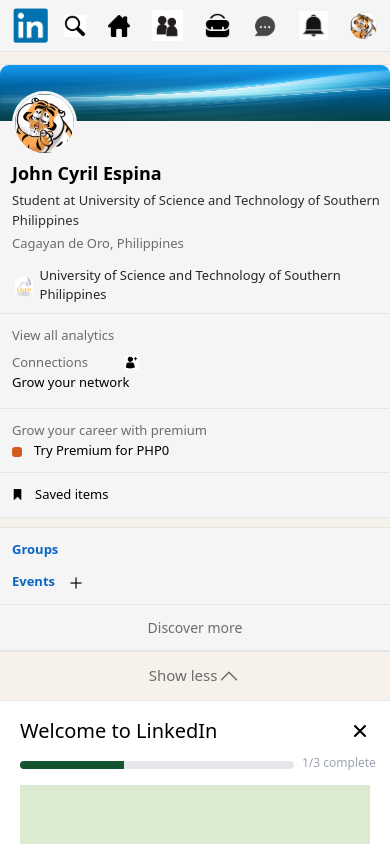
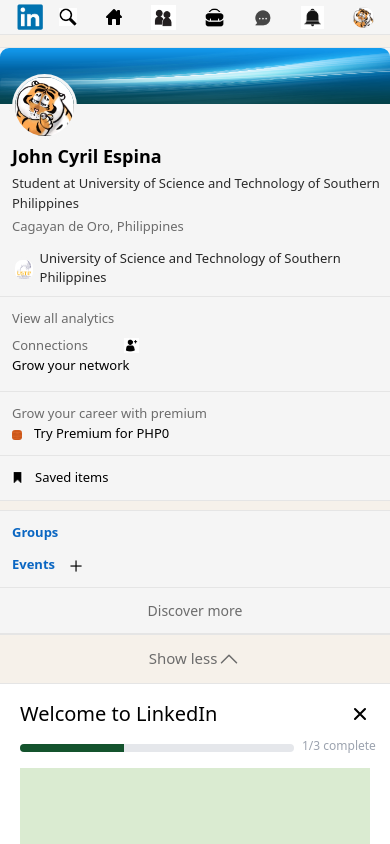
Before and after one commit to Sanchijamkar/LinkedIn-Frontend, a React (Vite) app: page / in a window 390 px wide. Shown: the top 844 px of the page. Built offline with nearby package versions, Linux system fonts and the light colour scheme.

Commit message:
Main Header Responsiveness

```diff
--- a/src/App.css
+++ b/src/App.css
@@ -20,63 +20,80 @@
 }
 
 .main-header-logo {
-    height: 35px;
-    width: 35px;
+    height: 26px;
+    width: 26px;
 }
 
 .main-header-search-icon {
-    height: 22px;
-    width: 22px;
+    height: 18px;
+    width: 18px;
 }
 
 .main-header-home-icon {
-    height: 22px;
-    width: 22px;
+    height: 16px;
+    width: 16px;
 }
 
 .main-header-myNetwork-icon {
-    height: 31px;
-    width: 31px;
-}
-
-.main-header-jobs-icon {
     height: 25px;
     width: 25px;
 }
 
+.main-header-jobs-icon {
+    height: 19px;
+    width: 19px;
+}
+
 .main-header-messaging-icon {
-    height: 25px;
-    width: 25px;
+    height: 19px;
+    width: 19px;
 }
 
 .main-header-notification-icon {
-    height: 29px;
-    width: 29px;
+    height: 23px;
+    width: 23px;
 }
 
 .main-header-profile-photo {
-    height: 27px;
-    width: 27px;
+    height: 21px;
+    width: 21px;
     border-radius: 50%;
 }
 
 .main-header-divider {
-    height: 52px;
+    height: 32px;
     width: 1px;
     background-color: var(--border-main-separator-color);
 }
 
 .main-header-right-part img {
-    width: 17px;
-    height: 17px;
+    width: 11px;
+    height: 11px;
     border-radius: 3px;
 }
 
 .main-header-right-part p {
-    font-size: 13px;
+    font-size: 11px;
     color: var(--text-grey-color);
 }
 
+/* .header-icon-text {
+    font-size: 13px;
+    color: var(--text-grey-color);
+} */
+
+.main-header-search-bar {
+    height: 25px;
+    width: 100%;
+    background-color: #c7dfec52;
+    border-radius: 3px;
+    color: black;
+}
+
+.main-header-search-bar::placeholder {
+    color: black;
+    font-size: 11px;
+}
 
 /* Main Container */
 .main-container {
--- a/src/components/reusable/MainHeader.jsx
+++ b/src/components/reusable/MainHeader.jsx
@@ -22,43 +22,40 @@
     };
 
     return (
-        <div className="main-header w-full flex justify-around">
-            <div className="w-full flex gap-3  items-center justify-around p-2">
-                <div className="flex gap-4 items-center">
+        <div className="main-header w-full py-1">
+            <div className="flex justify-around lg:max-w-screen-lg mx-auto">
+                <div className="w-full flex gap-3  items-center justify-around px-2">
+                    <div className="flex gap-4 items-center w-fit">
                         <img src={LinkedinLogo} alt="LinkedIn Logo" className="main-header-logo" />
-                    <img src={SearchIcon} alt="Search Bar Icon" className="main-header-search-icon" />
+                        <div className="flex items-center gap-1">
+                            <img src={SearchIcon} alt="Search Bar Icon" className="main-header-search-icon lg:hidden" />
+                            <input type="text" placeholder="Search" className="main-header-search-bar hidden d:block px-3 pb-1" />
                         </div>
-
+                    </div>
                     {/* Home Button with Refresh Fix */}
                     <button onClick={ () => goToHome("/home")}>
                         <img src={HomePageIcon} alt="Home Page Icon" className="main-header-home-icon" />
                     </button>
-
                     {/* My Network Button */}
                     <button onClick={() => navigate("/mynetwork")}>
                         <img src={MyNetworkIcon} alt="My Network Icon" className="main-header-myNetwork-icon" />
                     </button>
-
                     {/* Jobs Button */}
                     <button onClick={() => navigate("/jobs")}>
                         <img src={JobsIcon} alt="Jobs Icon" className="main-header-jobs-icon" />
                     </button>
-
                     {/* Messaging Button */}
                     <button onClick={() => navigate("/messaging")}>
                         <img src={MessagingIcon} alt="Messaging Icon" className="main-header-messaging-icon" />
                     </button>
-
                     {/* Notification Button with Navigation */}
                     <button onClick={() => navigate("/notification-page")}>
                         <img src={NotificationIcon} alt="Notification Icon" className="main-header-notification-icon" />
                     </button>
-
                     {/* Profile Photo Button */}
                     <button onClick={() => navigate("/profile")}>
                         <img src={ProfilePhoto} alt="User Profile Photo" className="main-header-profile-photo" />
                     </button>
-
                     <div className="hidden xxs:block xs:hidden">
                         <svg xmlns="http://www.w3.org/2000/svg" fill="none" viewBox="0 0 24 24" strokeWidth={1.5} stroke="currentColor" className="size-6">
                             <path strokeLinecap="round" strokeLinejoin="round" d="M6.75 12a.75.75 0 1 1-1.5 0 .75.75 0 0 1 1.5 0ZM12.75 12a.75.75 0 1 1-1.5 0 .75.75 0 0 1 1.5 0ZM18.75 12a.75.75 0 1 1-1.5 0 .75.75 0 0 1 1.5 0Z" />
@@ -71,8 +68,8 @@
                         <div className="flex items-center">
                             <svg
                                 xmlns="http://www.w3.org/2000/svg"
-                            width={24}
-                            height={24}
+                                width={20}
+                                height={20}
                                 viewBox="0 0 24 24"
                                 fill={"black"}
                             >
@@ -96,6 +93,7 @@
                     </div>
                 </div>
             </div>
+        </div>
     );
 };
 
--- a/tailwind.config.js
+++ b/tailwind.config.js
@@ -10,6 +10,7 @@
           "xxs": "500px",
           "xs": "524px",
           "s": "550px",
+          "d": "850px",
         }
       },
     },
```
Lines whose indentation alone changed are shown as unchanged.
